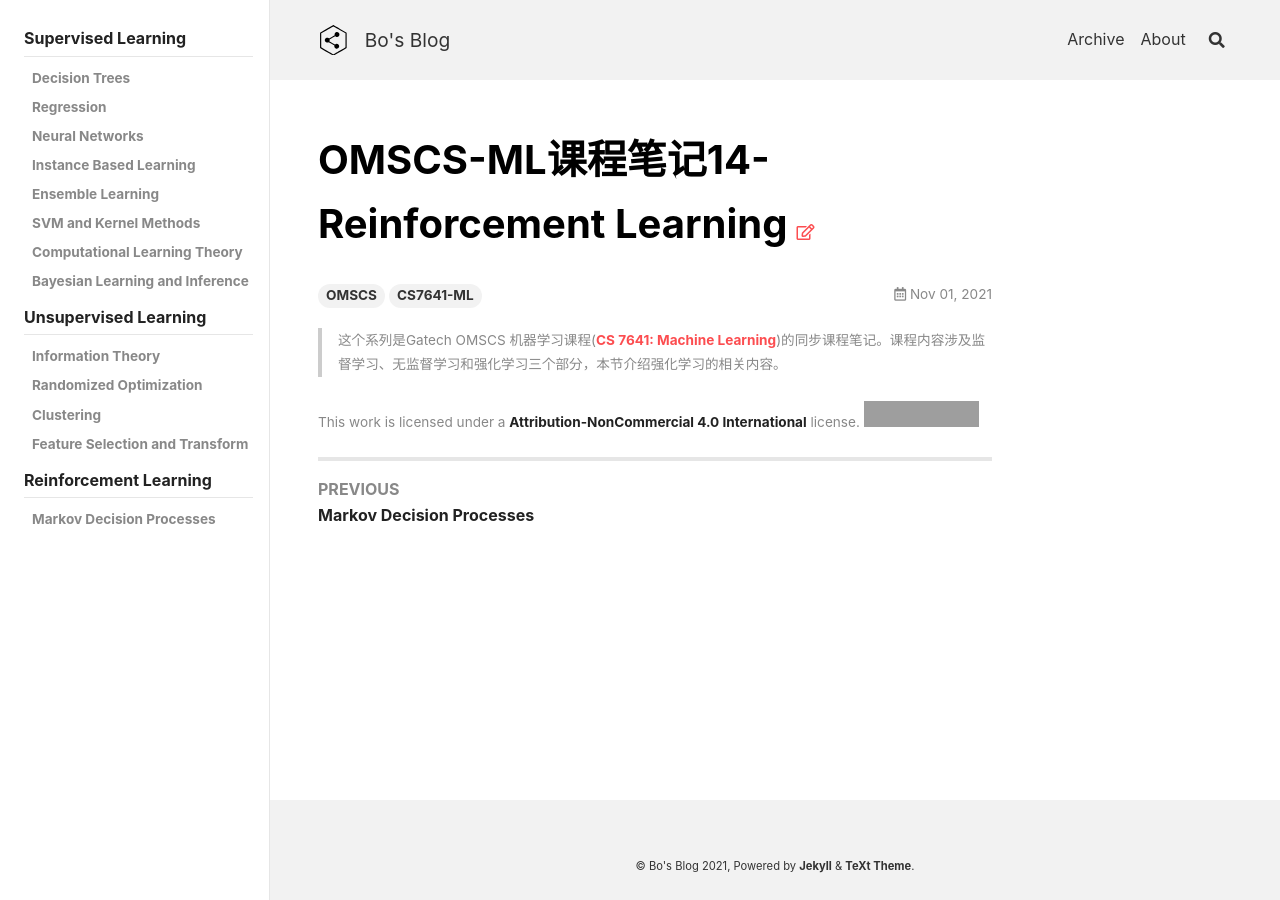
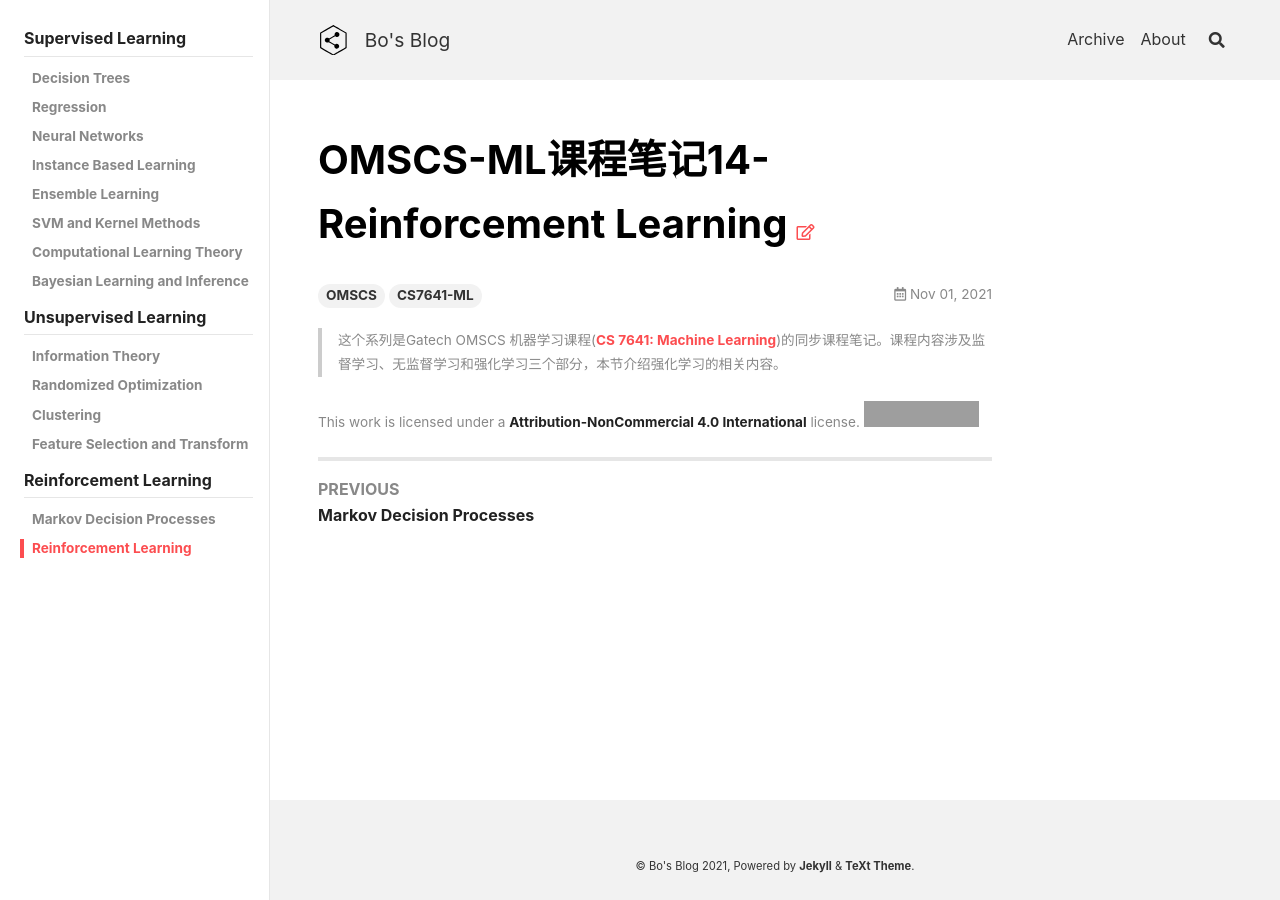
Before and after one commit to peng00bo00/peng00bo00_previous_blog, a Jekyll site: the page built from _posts/2021-11-01-OMSCS-ML-NOTES-14.md, in a window 1280 px wide. Built offline with Jekyll 4.4.1, drawn with Linux system fonts in a browser that asks for light colours; nearby versions of some CDN libraries; grey boxes are pictures that could not be loaded.

Commit message:
Update navigation.yml

```diff
--- a/_data/navigation.yml
+++ b/_data/navigation.yml
@@ -98,6 +98,8 @@ OMSCS-ML:
     children:
         - title: Markov Decision Processes
           url: /2021/10/30/OMSCS-ML-NOTES-13.html
+        - title: Reinforcement Learning
+          url: /2021/11/01/OMSCS-ML-NOTES-14.html
 
 OMSCS-CV:
   - title: Image Processing for Computer Vision
```
